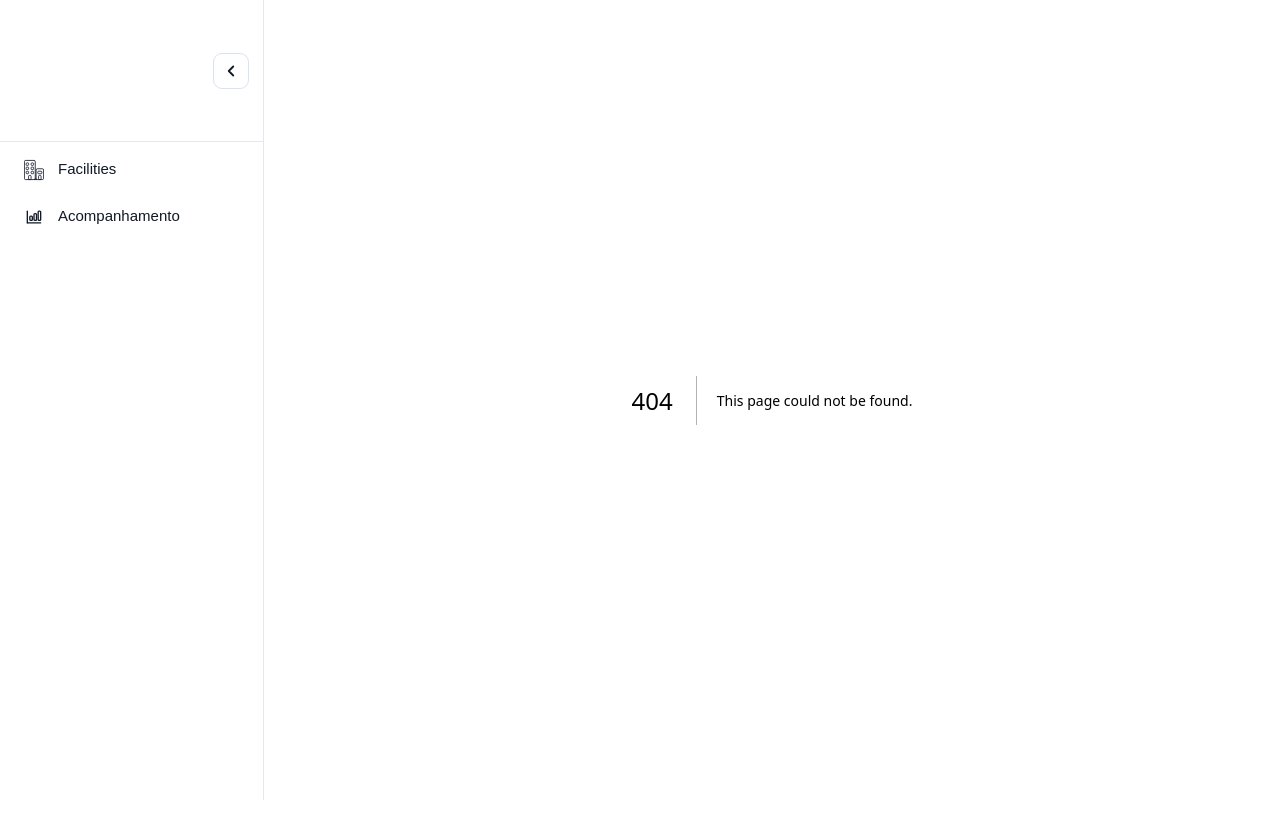
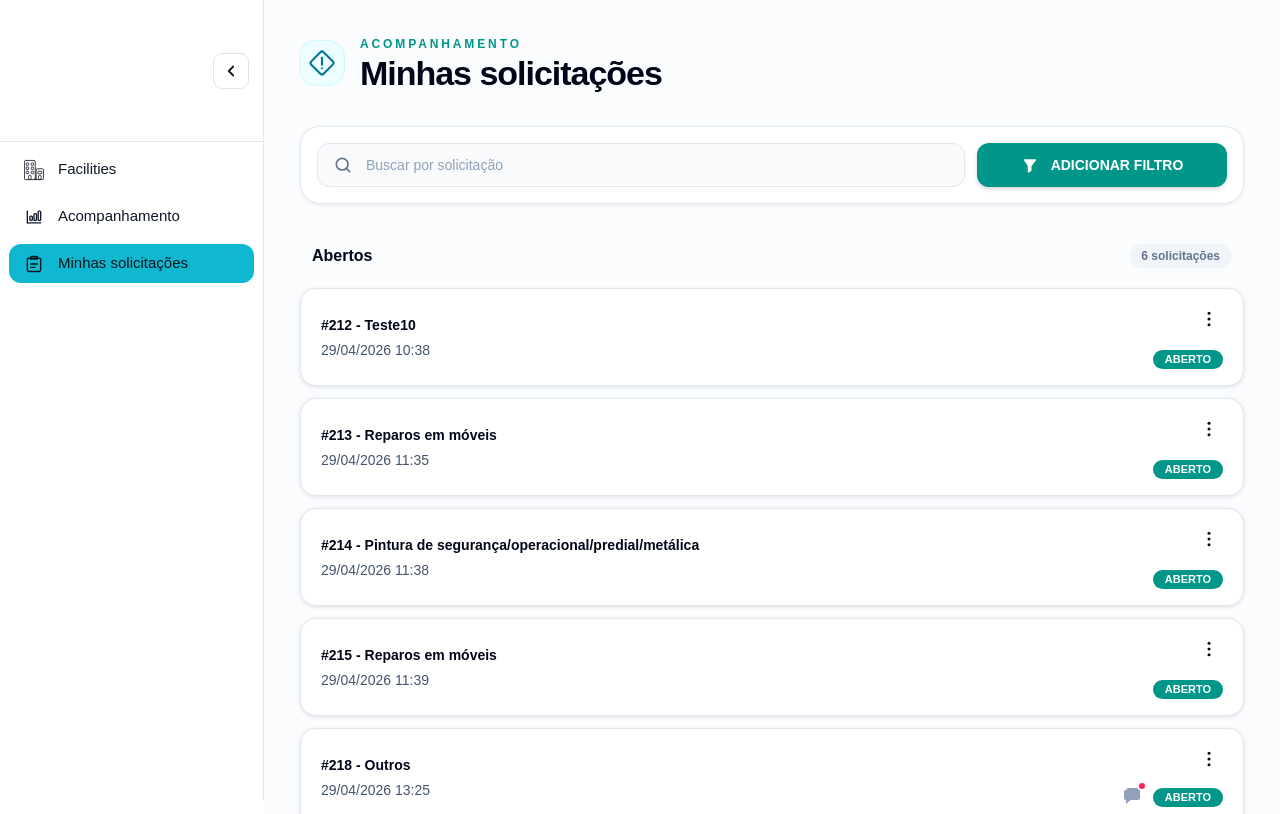
Before and after one commit to BAQ2002/OpsHub-Facilities, a Next.js app: page /minhas-solicitacoes in a window 1280 px wide. Before the commit this address had no page. Shown: the top 814 px of the page. Built offline with nearby package versions, Linux system fonts and the light colour scheme.

Commit message:
Add minhas solicitacoes tracking page

```diff
--- /dev/null
+++ b/app/minhas-solicitacoes/page.tsx
@@ -0,0 +1,275 @@
+type RequestStatus = "Aberto" | "Fechado";
+
+type Request = {
+  id: number;
+  title: string;
+  createdAt: string;
+  status: RequestStatus;
+  hasUnreadMessage?: boolean;
+};
+
+const requests: Request[] = [
+  {
+    id: 212,
+    title: "Teste10",
+    createdAt: "29/04/2026 10:38",
+    status: "Aberto" as const,
+  },
+  {
+    id: 213,
+    title: "Reparos em móveis",
+    createdAt: "29/04/2026 11:35",
+    status: "Aberto" as const,
+  },
+  {
+    id: 214,
+    title: "Pintura de segurança/operacional/predial/metálica",
+    createdAt: "29/04/2026 11:38",
+    status: "Aberto" as const,
+  },
+  {
+    id: 215,
+    title: "Reparos em móveis",
+    createdAt: "29/04/2026 11:39",
+    status: "Aberto" as const,
+  },
+  {
+    id: 218,
+    title: "Outros",
+    createdAt: "29/04/2026 13:25",
+    status: "Aberto" as const,
+    hasUnreadMessage: true,
+  },
+  {
+    id: 219,
+    title: "Pintura de segurança/operacional/predial/metálica",
+    createdAt: "29/04/2026 13:28",
+    status: "Aberto" as const,
+  },
+  {
+    id: 17,
+    title: "Interruptor ou Tomada com defeito/quebrado",
+    createdAt: "12/03/2026 10:28",
+    status: "Fechado" as const,
+  },
+  {
+    id: 217,
+    title: "Outros",
+    createdAt: "29/04/2026 13:15",
+    status: "Fechado" as const,
+  },
+];
+
+const openRequests = requests.filter((request) => request.status === "Aberto");
+const closedRequests = requests.filter((request) => request.status === "Fechado");
+
+export default function MyRequestsPage() {
+  return (
+    <section className="min-h-screen bg-[#fbfcfe] px-5 pb-10 pt-8 text-slate-950 md:px-8 lg:px-9">
+      <div className="mx-auto w-full max-w-[980px]">
+        <header className="mb-9 flex items-center gap-4 pt-1">
+          <span className="flex h-11 w-11 items-center justify-center rounded-2xl bg-cyan-50 text-cyan-700 ring-1 ring-cyan-100">
+            <AlertIcon />
+          </span>
+          <div>
+            <p className="text-xs font-bold uppercase tracking-[0.24em] text-teal-600">
+              Acompanhamento
+            </p>
+            <h1 className="mt-1 text-[30px] font-bold leading-none tracking-[-0.03em] text-slate-950 md:text-[34px]">
+              Minhas solicitações
+            </h1>
+          </div>
+        </header>
+
+        <section
+          className="mb-10 grid gap-3 rounded-[20px] border border-slate-200 bg-white p-4 shadow-[0_1px_4px_rgba(15,23,42,0.08)] md:grid-cols-[1fr_auto]"
+          aria-label="Busca e filtros das minhas solicitações"
+        >
+          <label className="relative block">
+            <span className="sr-only">Buscar por solicitação</span>
+            <span className="pointer-events-none absolute left-4 top-1/2 -translate-y-1/2 text-slate-500">
+              <SearchIcon />
+            </span>
+            <input
+              className="h-11 w-full rounded-xl border border-slate-200 bg-slate-50 pl-12 pr-4 text-sm font-medium text-slate-700 outline-none transition placeholder:text-slate-400 focus:border-teal-500 focus:bg-white focus:ring-2 focus:ring-teal-100"
+              type="search"
+              placeholder="Buscar por solicitação"
+            />
+          </label>
+
+          <button
+            className="inline-flex h-11 items-center justify-center gap-3 rounded-xl bg-teal-600 px-7 text-sm font-bold uppercase text-white shadow-[0_2px_4px_rgba(15,23,42,0.18)] transition hover:bg-teal-700 focus:outline-none focus:ring-2 focus:ring-teal-500 focus:ring-offset-2 md:min-w-[250px]"
+            type="button"
+          >
+            <FilterIcon />
+            Adicionar filtro
+          </button>
+        </section>
+
+        <RequestGroup title="Abertos" requests={openRequests} />
+        <RequestGroup title="Fechados" requests={closedRequests} className="mt-10" />
+      </div>
+    </section>
+  );
+}
+
+function RequestGroup({
+  title,
+  requests,
+  className = "",
+}: {
+  title: string;
+  requests: Request[];
+  className?: string;
+}) {
+  return (
+    <section className={className} aria-labelledby={`${title.toLowerCase()}-title`}>
+      <div className="mb-5 flex items-center justify-between gap-4 px-3">
+        <h2 id={`${title.toLowerCase()}-title`} className="text-base font-bold text-slate-950">
+          {title}
+        </h2>
+        <span className="rounded-full bg-slate-100 px-3 py-1 text-xs font-semibold text-slate-500">
+          {requests.length} solicitações
+        </span>
+      </div>
+
+      <div className="space-y-3">
+        {requests.map((request) => (
+          <RequestCard key={request.id} request={request} />
+        ))}
+      </div>
+    </section>
+  );
+}
+
+function RequestCard({ request }: { request: Request }) {
+  const isOpen = request.status === "Aberto";
+
+  return (
+    <article className="group rounded-[16px] border border-slate-200 bg-white px-4 py-4 shadow-[0_1px_4px_rgba(15,23,42,0.12)] transition hover:-translate-y-0.5 hover:border-slate-300 hover:shadow-[0_8px_20px_rgba(15,23,42,0.12)] sm:px-5">
+      <div className="grid min-h-[64px] grid-cols-[1fr_auto] gap-4">
+        <div className="min-w-0 self-center">
+          <h3 className="truncate text-sm font-bold leading-tight text-slate-950">
+            #{request.id} - {request.title}
+          </h3>
+          <time className="mt-2 block text-sm font-medium leading-none text-slate-600">
+            {request.createdAt}
+          </time>
+        </div>
+
+        <div className="flex min-w-[92px] flex-col items-end justify-between gap-3">
+          <button
+            className="flex h-7 w-7 items-center justify-center rounded-lg text-slate-950 transition hover:bg-slate-100"
+            type="button"
+            aria-label={`Abrir ações da solicitação ${request.id}`}
+          >
+            <MoreIcon />
+          </button>
+
+          <div className="flex items-center gap-2">
+            {request.hasUnreadMessage ? <MessageIndicator /> : null}
+            <span
+              className={`rounded-full px-3 py-1 text-[11px] font-bold uppercase leading-none text-white ${
+                isOpen ? "bg-teal-600" : "bg-slate-400"
+              }`}
+            >
+              {request.status}
+            </span>
+          </div>
+        </div>
+      </div>
+    </article>
+  );
+}
+
+function MessageIndicator() {
+  return (
+    <span className="relative inline-flex text-slate-400" aria-label="Mensagem não lida">
+      <MessageIcon />
+      <span className="absolute -right-0.5 -top-1 h-2.5 w-2.5 rounded-full border-2 border-white bg-rose-500" />
+    </span>
+  );
+}
+
+function AlertIcon() {
+  return (
+    <svg
+      width="28"
+      height="28"
+      viewBox="0 0 24 24"
+      fill="none"
+      stroke="currentColor"
+      strokeWidth="1.8"
+      strokeLinecap="round"
+      strokeLinejoin="round"
+      aria-hidden="true"
+    >
+      <path d="M10.6 2.8a2 2 0 0 1 2.8 0l7.8 7.8a2 2 0 0 1 0 2.8l-7.8 7.8a2 2 0 0 1-2.8 0l-7.8-7.8a2 2 0 0 1 0-2.8l7.8-7.8Z" />
+      <path d="M12 7.5v6" />
+      <path d="M12 16.5h.01" />
+    </svg>
+  );
+}
+
+function SearchIcon() {
+  return (
+    <svg
+      width="20"
+      height="20"
+      viewBox="0 0 24 24"
+      fill="none"
+      stroke="currentColor"
+      strokeWidth="2"
+      strokeLinecap="round"
+      strokeLinejoin="round"
+      aria-hidden="true"
+    >
+      <circle cx="11" cy="11" r="7" />
+      <path d="m20 20-4.1-4.1" />
+    </svg>
+  );
+}
+
+function FilterIcon() {
+  return (
+    <svg
+      width="18"
+      height="18"
+      viewBox="0 0 24 24"
+      fill="currentColor"
+      aria-hidden="true"
+    >
+      <path d="M4 5a1 1 0 0 1 .9-.55h14.2a1 1 0 0 1 .78 1.63L14 13.42V19a1 1 0 0 1-.45.84l-3 2A1 1 0 0 1 9 21v-7.58L4.12 6.08A1 1 0 0 1 4 5Z" />
+    </svg>
+  );
+}
+
+function MoreIcon() {
+  return (
+    <svg
+      width="20"
+      height="20"
+      viewBox="0 0 24 24"
+      fill="currentColor"
+      aria-hidden="true"
+    >
+      <circle cx="12" cy="5" r="1.8" />
+      <circle cx="12" cy="12" r="1.8" />
+      <circle cx="12" cy="19" r="1.8" />
+    </svg>
+  );
+}
+
+function MessageIcon() {
+  return (
+    <svg
+      width="24"
+      height="24"
+      viewBox="0 0 24 24"
+      fill="currentColor"
+      aria-hidden="true"
+    >
+      <path d="M5 5.5A2.5 2.5 0 0 1 7.5 3h9A2.5 2.5 0 0 1 19 5.5v7A2.5 2.5 0 0 1 16.5 15H9.6L5 19v-3.8A2.5 2.5 0 0 1 3 12.75V5.5Z" />
+    </svg>
+  );
+}
--- a/app/page.tsx
+++ b/app/page.tsx
@@ -431,7 +431,7 @@ export default function Home() {
                   label="Solicitar Atividade"
                 />
                 <ActionCard
-                  href="#minhas-solicitacoes"
+                  href="/minhas-solicitacoes"
                   label="Minhas solicitações"
                 />
               </div>
--- a/components/Sidebar.tsx
+++ b/components/Sidebar.tsx
@@ -51,6 +51,25 @@ const menuItems = [
       </svg>
     ),
   },
+  {
+    label: "Minhas solicitações",
+    href: "/minhas-solicitacoes",
+    icon: (
+      <svg
+        width="24"
+        height="24"
+        viewBox="0 0 24 24"
+        fill="none"
+        xmlns="http://www.w3.org/2000/svg"
+      >
+        <path d="M9 5h6" stroke="currentColor" strokeWidth="1.6" strokeLinecap="round" />
+        <path d="M9 3h6a1 1 0 0 1 1 1v2H8V4a1 1 0 0 1 1-1Z" stroke="currentColor" strokeWidth="1.6" strokeLinejoin="round" />
+        <path d="M8 5H6a2 2 0 0 0-2 2v12a2 2 0 0 0 2 2h12a2 2 0 0 0 2-2V7a2 2 0 0 0-2-2h-2" stroke="currentColor" strokeWidth="1.6" strokeLinejoin="round" />
+        <path d="M8 12h8" stroke="currentColor" strokeWidth="1.6" strokeLinecap="round" />
+        <path d="M8 16h5" stroke="currentColor" strokeWidth="1.6" strokeLinecap="round" />
+      </svg>
+    ),
+  },
 ];
 
 export default function Sidebar() {
```
